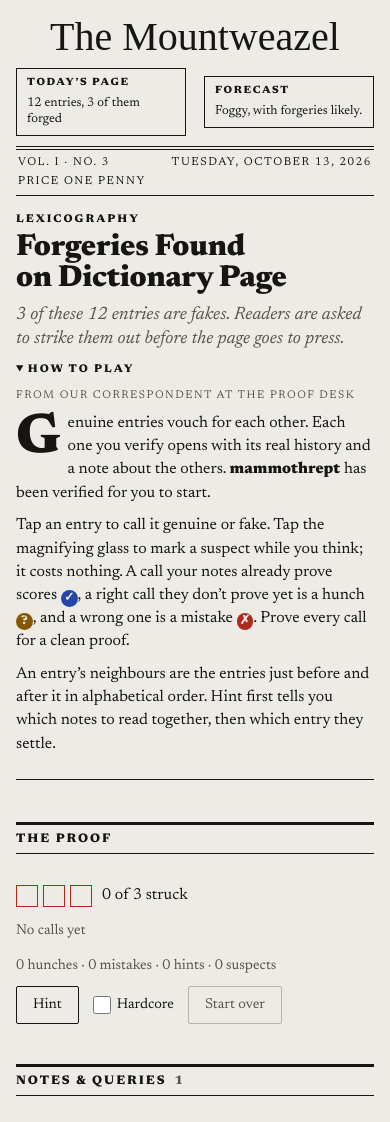
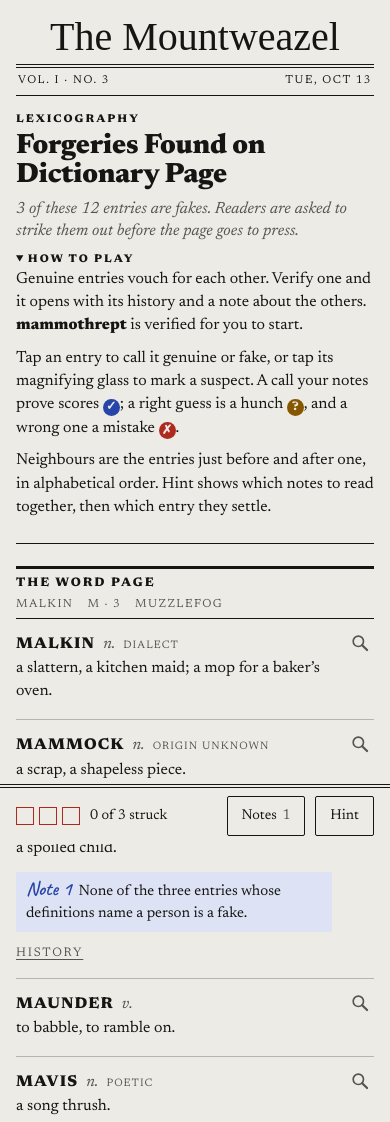
Before and after one commit to funklunsford/mountweazel, a website: page index.html in a window 390 px wide. Shown: the top 1122 px of the page. Drawn offline with Linux system fonts and the light colour scheme; a web font is replaced by a local one.

Commit message:
Calmer on phones: the game starts on the first screen
On phones the masthead is just the nameplate and a one-line folio (no ears,
no price), the rules are shorter and open only on a first visit, and the word
page comes straight after the lead, with the notebook after the page. A slim
dock at the bottom keeps the fakes struck, Notes and Hint in reach.

Entries are quieter at every width: labels are plain small caps instead of
boxes, the score badge is gone (the stet or dele mark already says it), and
notes are numbered inside the entries too, so Hint works without the list.
On phones a solved entry shows its note and keeps its history behind a
History button.

Co-Authored-By: Claude Opus 5.5 <noreply@anthropic.com>

```diff
--- a/game.js
+++ b/game.js
@@ -105,6 +105,7 @@ if (typeof document !== 'undefined') {
   const MARK = { proven: { glyph: '✓', name: 'Proven' }, hunch: { glyph: '?', name: 'Hunch' }, mistake: { glyph: '✗', name: 'Mistake' } };
   const SHARE = { proven: '✅', hunch: '🟨', mistake: '❌' };
   const CURRENT_KEY = 'mountweazel-current-page';
+  const RULES_KEY = 'mountweazel-rules-seen';
   const $ = sel => document.querySelector(sel);
   const reduceMotion = window.matchMedia('(prefers-reduced-motion: reduce)').matches;
 
@@ -209,11 +210,15 @@ if (typeof document !== 'undefined') {
     $('#head-mid').textContent = `${E.page.letters} · ${E.page.number}`;
     $('#issue').textContent = `Vol. I · No. ${E.page.number}`;
     $('#ear-count').textContent = `${entries.length} entries, ${E.page.fakes} of them forged`;
-    $('#dateline').textContent = new Date().toLocaleDateString(undefined, { weekday: 'long', year: 'numeric', month: 'long', day: 'numeric' });
+    const narrow = window.matchMedia('(max-width: 719px)').matches;
+    $('#dateline').textContent = new Date().toLocaleDateString(undefined, narrow ?
+      { weekday: 'short', month: 'short', day: 'numeric' } :
+      { weekday: 'long', year: 'numeric', month: 'long', day: 'numeric' });
     $('#howto-fakes').textContent = E.page.fakes;
     $('#howto-entries').textContent = entries.length;
     $('#start-word').textContent = E.ENTRY[E.page.start].word;
-    $('#slots').replaceChildren(...Array.from({ length: E.page.fakes }, () => el('span', 'slot')));
+    document.querySelectorAll('.slots').forEach(box =>
+      box.replaceChildren(...Array.from({ length: E.page.fakes }, () => el('span', 'slot'))));
   }
 
   function fillReveal(e) {
@@ -225,15 +230,22 @@ if (typeof document !== 'undefined') {
       box.append(p);
       return;
     }
-    box.append(el('p', 'history', e.history));
+    // The note comes first: it's what the puzzle needs. On a phone the history waits behind a button.
+    const n = el('p', 'note');
+    const tag = el('span', 'note-tag', 'Note');
+    n.append(tag, document.createTextNode(E.page.notes[e.id].text));
+    const more = el('div', 'history-block');
+    more.append(el('p', 'history', e.history));
     if (e.quote) {
       const q = el('blockquote', 'quote');
       q.append(el('span', 'q-text', `“${e.quote.text}”`), el('cite', null, e.quote.cite));
-      box.append(q);
+      more.append(q);
     }
-    const n = el('p', 'note');
-    n.append(el('span', 'note-tag', 'Note'), document.createTextNode(E.page.notes[e.id].text));
-    box.append(n);
+    const toggleHistory = el('button', 'history-toggle', 'History');
+    toggleHistory.type = 'button';
+    toggleHistory.addEventListener('click', () => { els[e.id].showHistory = !els[e.id].showHistory; render(); });
+    box.append(n, toggleHistory, more);
+    Object.assign(els[e.id], { note: n, noteTag: tag, toggleHistory });
   }
 
   function render() {
@@ -246,7 +258,12 @@ if (typeof document !== 'undefined') {
       const hinted = hint && hint.stage === 2 && hint.target === e.id && !status;
       const suspected = !status && Boolean(state.suspects[e.id]);
       x.art.className = 'entry' + (status ? ' ' + status : '') + (e.id === E.page.start ? ' start' : '') +
-        (isOpen ? ' open' : '') + (hinted ? ' hinted' : '') + (suspected ? ' suspected' : '');
+        (isOpen ? ' open' : '') + (hinted ? ' hinted' : '') + (suspected ? ' suspected' : '') +
+        (status && x.showHistory ? ' show-history' : '');
+      if (x.toggleHistory) {
+        x.toggleHistory.textContent = x.showHistory ? 'Hide history' : 'History';
+        x.toggleHistory.setAttribute('aria-expanded', String(Boolean(x.showHistory)));
+      }
       x.sus.hidden = Boolean(status);
       x.sus.setAttribute('aria-pressed', String(suspected));
       x.sus.setAttribute('aria-label', `${suspected ? 'Unmark' : 'Mark'} ${e.word} as a suspect`);
@@ -275,11 +292,21 @@ if (typeof document !== 'undefined') {
       return li;
     }));
     $('#note-count').textContent = order.length;
+    $('#dock-note-count').textContent = order.length;
+    // The same numbers on the notes inside the entries, so a hint works without the list.
+    order.forEach((id, i) => {
+      const x = els[id];
+      if (!x.noteTag) return;
+      x.noteTag.textContent = `Note ${i + 1}`;
+      x.note.classList.toggle('hinted', hintedNotes.has(i + 1));
+    });
 
     // Progress.
     const struck = Object.values(state.known).filter(s => s === 'fake').length;
-    document.querySelectorAll('.slot').forEach((s, i) => s.classList.toggle('on', i < struck));
+    document.querySelectorAll('.slots').forEach(box =>
+      [...box.children].forEach((s, i) => s.classList.toggle('on', i < struck)));
     $('#struck').textContent = `${struck} of ${E.page.fakes} struck`;
+    $('#dock-struck').textContent = `${struck} of ${E.page.fakes} struck`;
     const n = counts();
     $('#calls').replaceChildren(...state.calls.map(c => {
       const g = el('span', 'call ' + c.mark, MARK[c.mark].glyph);
@@ -295,6 +322,7 @@ if (typeof document !== 'undefined') {
     const finished = done();
     $('#play-panel').hidden = finished;
     $('#press').hidden = !finished;
+    $('#dock').hidden = finished;
     if (finished) {
       $('#verdict').textContent = n.hunch === 0 && n.mistake === 0 ? 'Clean proof.' : 'Ready for press.';
       const secs = state.started && state.finished ? Math.max(0, Math.round((state.finished - state.started) / 1000)) : null;
@@ -328,6 +356,7 @@ if (typeof document !== 'undefined') {
     state.known[id] = E.truth(id);
     state.calls.push({ id, mark });
     delete state.suspects[id];
+    markRulesSeen();
     openId = null;
     if (done()) state.finished = Date.now();
     save();
@@ -404,7 +433,7 @@ if (typeof document !== 'undefined') {
     state = fresh();
     state.hardcore = hardcore;
     openId = hint = null;
-    for (const id in els) { els[id].reveal.hidden = true; els[id].reveal.replaceChildren(); }
+    for (const id in els) { els[id].reveal.hidden = true; els[id].reveal.replaceChildren(); els[id].showHistory = false; }
     save();
     render();
     toast(`Fresh proof. ${upper(E.page.start)} is verified for you to start.`);
@@ -445,16 +474,28 @@ if (typeof document !== 'undefined') {
     if (!saved) { try { saved = JSON.parse(localStorage.getItem(saveKey())); } catch (_) { saved = null; } }
     state = valid(saved) ? saved : fresh();
     if (!state.suspects) state.suspects = {};
+    // The rules open for a first visit only; once you've made a call they stay folded.
     const rules = document.querySelector('.rules');
-    if (rules) rules.open = state.calls.length === 0;
+    if (rules) rules.open = !rulesSeen() && state.calls.length === 0;
     try { localStorage.setItem(CURRENT_KEY, String(pageIndex)); } catch (_) { /* fine */ }
     build();
     render();
   }
 
+  function rulesSeen() {
+    try { return localStorage.getItem(RULES_KEY) === '1'; } catch (_) { return false; }
+  }
+
+  function markRulesSeen() {
+    try { localStorage.setItem(RULES_KEY, '1'); } catch (_) { /* fine */ }
+  }
+
   function boot(data) {
     buildSwitcher();
     $('#hint').addEventListener('click', giveHint);
+    $('#dock-hint').addEventListener('click', giveHint);
+    $('#dock-notes').addEventListener('click', () =>
+      $('#notes-panel').scrollIntoView({ behavior: reduceMotion ? 'auto' : 'smooth', block: 'start' }));
     $('#reset').addEventListener('click', reset);
     $('#reset-2').addEventListener('click', reset);
     $('#hardcore').addEventListener('change', ev => { state.hardcore = ev.target.checked; save(); });
--- a/index.html
+++ b/index.html
@@ -85,12 +85,13 @@ body { background: var(--newsprint); color: var(--ink); font-family: var(--face-
 .page-tab { font: inherit; font-size: .78rem; min-height: 32px; padding: 3px 10px; border: 1px solid var(--rule); border-radius: 2px; background: transparent; color: var(--ink-2); cursor: pointer; }
 .page-tab:hover { border-color: var(--ink); color: var(--ink); }
 .page-tab[aria-pressed="true"] { background: var(--ink); border-color: var(--ink); color: var(--newsprint); }
-@media (max-width: 720px) {
-  .masthead { grid-template-columns: 1fr 1fr; }
-  .nameplate { grid-column: 1 / -1; grid-row: 1; }
-  .ear { grid-row: 2; max-width: none; }
-  .ear-left { grid-column: 1; justify-self: stretch; }
-  .ear-right { grid-column: 2; justify-self: stretch; }
+/* Phones: just the nameplate and a one-line folio. */
+@media (max-width: 719px) {
+  .masthead { grid-template-columns: 1fr; gap: 6px; }
+  .nameplate { grid-column: 1; }
+  .ear { display: none; }
+  .folio { flex-wrap: nowrap; }
+  .folio .price { display: none; }
 }
 
 /* The front: lead story and dictionary page in the main column, the sidebar beside them. */
@@ -101,6 +102,12 @@ body { background: var(--newsprint); color: var(--ink); font-family: var(--face-
   .lead { grid-column: 1; grid-row: 1; }
   .page { grid-column: 1; grid-row: 2; }
   .notebook { grid-column: 2; grid-row: 1 / span 2; position: sticky; top: calc(env(safe-area-inset-top, 0px) + 14px); max-height: calc(100vh - 28px); overflow: auto; padding: 0 4px 0 24px; border-left: 1px solid var(--rule); }
+}
+/* Narrower screens: the word page straight after the lead, the notebook after the page,
+   and a slim dock at the bottom keeps the count and Hint in reach. */
+@media (max-width: 1039px) {
+  .page { order: 1; }
+  .notebook { order: 2; }
 }
 
 .lead { padding-bottom: 14px; border-bottom: 1px solid var(--ink); }
@@ -113,6 +120,12 @@ body { background: var(--newsprint); color: var(--ink); font-family: var(--face-
 .story p { margin: 0 0 .6em; }
 .story p:first-child::first-letter { float: left; padding: 5px 7px 0 0; font-size: 3.5em; font-weight: 800; line-height: .8; }
 .story .call { vertical-align: -2px; }
+@media (max-width: 719px) {
+  .headline { font-size: 1.75rem; }
+  .deck { font-size: 1.02rem; }
+  .byline { display: none; }
+  .story p:first-child::first-letter { float: none; padding: 0; font-size: inherit; font-weight: inherit; line-height: inherit; }
+}
 
 .section-head { display: flex; flex-wrap: wrap; align-items: baseline; justify-content: space-between; gap: 4px 12px; padding: 5px 0; border-top: 3px solid var(--ink); border-bottom: 1px solid var(--ink); }
 .section-title { margin: 0; font-size: .78rem; font-weight: 800; letter-spacing: .16em; text-transform: uppercase; display: flex; align-items: center; gap: 8px; }
@@ -137,7 +150,7 @@ body { background: var(--newsprint); color: var(--ink); font-family: var(--face-
 .hw-line { display: flex; flex-wrap: wrap; align-items: baseline; gap: 2px 8px; }
 .hw { font-size: .98em; font-weight: 800; letter-spacing: .07em; text-transform: uppercase; }
 .pos { font-style: italic; color: var(--ink-2); }
-.label { font-size: .68em; letter-spacing: .1em; text-transform: uppercase; color: var(--ink-2); border: 1px solid var(--rule); padding: 0 5px; line-height: 1.5; white-space: nowrap; }
+.label { font-size: .68em; letter-spacing: .1em; text-transform: uppercase; color: var(--ink-2); white-space: nowrap; }
 .def { display: block; margin-top: 1px; }
 .entry.start .hw-line::after { content: "given"; font-family: var(--face-hand); font-size: 1.15em; line-height: 1; color: var(--pencil); }
 .entry.fake .hw, .entry.fake .def { text-decoration: line-through; text-decoration-color: var(--dele); text-decoration-thickness: 2px; }
@@ -155,6 +168,7 @@ body { background: var(--newsprint); color: var(--ink); font-family: var(--face-
 .call.proven { background: var(--pencil); }
 .call.hunch { background: var(--hunch); }
 .call.mistake { background: var(--dele); }
+.entry .call { display: none; }
 
 .proofmark { position: absolute; right: 0; top: 6px; font-family: var(--face-hand); font-size: 1.45rem; line-height: 1; transform: rotate(-8deg); pointer-events: none; }
 .entry.genuine .proofmark { color: var(--pencil); }
@@ -170,6 +184,13 @@ body { background: var(--newsprint); color: var(--ink); font-family: var(--face-
 .act-fake:hover { background: var(--dele-wash); }
 
 .reveal { display: grid; gap: 8px; margin-top: 8px; font-size: .94rem; }
+.history-block { display: grid; gap: 8px; }
+.history-toggle { display: none; }
+@media (max-width: 719px) {
+  .history-toggle { display: block; width: fit-content; padding: 4px 0; border: 0; background: none; color: var(--ink-2); font: inherit; font-size: .78rem; letter-spacing: .14em; text-transform: uppercase; text-decoration: underline; text-underline-offset: 3px; cursor: pointer; }
+  .history-block { display: none; }
+  .entry.show-history .history-block { display: grid; }
+}
 .reveal p { margin: 0; }
 .quote { margin: 0; padding-left: 12px; border-left: 2px solid var(--rule); font-style: italic; }
 .quote cite { display: block; font-size: .85em; font-style: normal; color: var(--ink-2); }
@@ -199,7 +220,7 @@ body { background: var(--newsprint); color: var(--ink); font-family: var(--face-
 .pill.quiet { border-color: var(--rule); color: var(--ink-2); }
 .toggle { display: inline-flex; align-items: center; gap: 6px; font-size: .9rem; cursor: pointer; }
 .toggle input { width: 18px; height: 18px; margin: 0; accent-color: var(--pencil); }
-.act:focus-visible, .pill:focus-visible, .page-tab:focus-visible, .toggle input:focus-visible { outline: 2px solid var(--pencil); outline-offset: 2px; }
+.act:focus-visible, .pill:focus-visible, .page-tab:focus-visible, .toggle input:focus-visible, .dock-btn:focus-visible, .history-toggle:focus-visible { outline: 2px solid var(--pencil); outline-offset: 2px; }
 
 .notes { margin: 0; padding-left: 1.5em; display: grid; gap: 7px; font-size: .95rem; }
 .notes li::marker { color: var(--ink-2); font-variant-numeric: tabular-nums; }
@@ -214,8 +235,20 @@ body { background: var(--newsprint); color: var(--ink); font-family: var(--face-
 .press h2 { margin: 0; font-size: 1.7rem; font-weight: 800; line-height: 1.05; }
 #share-text { font: inherit; font-size: .95rem; width: 100%; box-sizing: border-box; resize: none; padding: 8px 10px; border: 1px solid var(--rule); background: var(--newsprint); color: var(--ink); }
 
+.dock { display: none; }
+@media (max-width: 1039px) {
+  .dock { position: fixed; left: 0; right: 0; bottom: 0; z-index: 9; display: flex; align-items: center; gap: 10px; padding: 8px 16px calc(8px + env(safe-area-inset-bottom, 0px)); border-top: 4px double var(--ink); background: var(--newsprint); }
+  .dock .slot { width: 18px; height: 18px; }
+  .dock-struck { flex: 1; min-width: 0; font-size: .9rem; font-variant-numeric: tabular-nums; }
+  .dock-btn { font: inherit; font-size: .9rem; min-height: 40px; padding: 4px 14px; border: 1.5px solid var(--ink); border-radius: 2px; background: transparent; color: var(--ink); cursor: pointer; }
+  .dock-btn .count { margin-left: 2px; }
+  .paper { padding-bottom: calc(96px + env(safe-area-inset-bottom, 0px)); }
+}
 .toast { position: fixed; left: 50%; bottom: calc(18px + env(safe-area-inset-bottom, 0px)); transform: translateX(-50%); box-sizing: border-box; width: max-content; max-width: min(92vw, 520px); padding: 10px 16px; background: var(--ink); color: var(--newsprint); font-size: .95rem; box-shadow: 0 6px 24px rgb(0 0 0 / .22); z-index: 10; }
 
+@media (max-width: 1039px) {
+  .toast { bottom: calc(78px + env(safe-area-inset-bottom, 0px)); }
+}
 @media (max-width: 480px) {
   body { font-size: 16px; }
   .story { text-align: left; hyphens: manual; }
@@ -240,7 +273,7 @@ body { background: var(--newsprint); color: var(--ink); font-family: var(--face-
     <div class="folio">
       <span id="issue">Vol. I · No. 2</span>
       <span id="dateline"></span>
-      <span>Price one penny</span>
+      <span class="price">Price one penny</span>
     </div>
   </header>
 
@@ -253,9 +286,9 @@ body { background: var(--newsprint); color: var(--ink); font-family: var(--face-
         <summary>How to play</summary>
         <p class="byline">From our correspondent at the proof desk</p>
         <div class="story">
-          <p>Genuine entries vouch for each other. Each one you verify opens with its real history and a note about the others. <b id="start-word">fleerish</b> has been verified for you to start.</p>
-          <p>Tap an entry to call it genuine or fake. Tap the magnifying glass to mark a suspect while you think; it costs nothing. A call your notes already prove scores <span class="call proven">✓</span>, a right call they don’t prove yet is a hunch <span class="call hunch">?</span>, and a wrong one is a mistake <span class="call mistake">✗</span>. Prove every call for a clean proof.</p>
-          <p>An entry’s neighbours are the entries just before and after it in alphabetical order. Hint first tells you which notes to read together, then which entry they settle.</p>
+          <p>Genuine entries vouch for each other. Verify one and it opens with its history and a note about the others. <b id="start-word">fleerish</b> is verified for you to start.</p>
+          <p>Tap an entry to call it genuine or fake, or tap its magnifying glass to mark a suspect. A call your notes prove scores <span class="call proven">✓</span>; a right guess is a hunch <span class="call hunch">?</span>, and a wrong one a mistake <span class="call mistake">✗</span>.</p>
+          <p>Neighbours are the entries just before and after one, in alphabetical order. Hint shows which notes to read together, then which entry they settle.</p>
         </div>
       </details>
     </article>
@@ -287,7 +320,7 @@ body { background: var(--newsprint); color: var(--ink); font-family: var(--face-
         </div>
       </section>
 
-      <section class="panel" aria-label="Notes">
+      <section class="panel" id="notes-panel" aria-label="Notes">
         <h2 class="section-head"><span class="section-title">Notes &amp; Queries <span id="note-count" class="count">1</span></span></h2>
         <ol id="notes" class="notes"></ol>
       </section>
@@ -304,6 +337,12 @@ body { background: var(--newsprint); color: var(--ink); font-family: var(--face-
   </div>
 </div>
 <div id="toast" class="toast" role="status" aria-live="polite" hidden></div>
+<div class="dock" id="dock" role="region" aria-label="Progress">
+  <span class="slots" aria-hidden="true"></span>
+  <span class="dock-struck" id="dock-struck">0 of 3 struck</span>
+  <button class="dock-btn" id="dock-notes" type="button">Notes <span class="count" id="dock-note-count">1</span></button>
+  <button class="dock-btn" id="dock-hint" type="button">Hint</button>
+</div>
 <script src="pages.js"></script>
 <script src="game.js"></script>
 </body>
```
